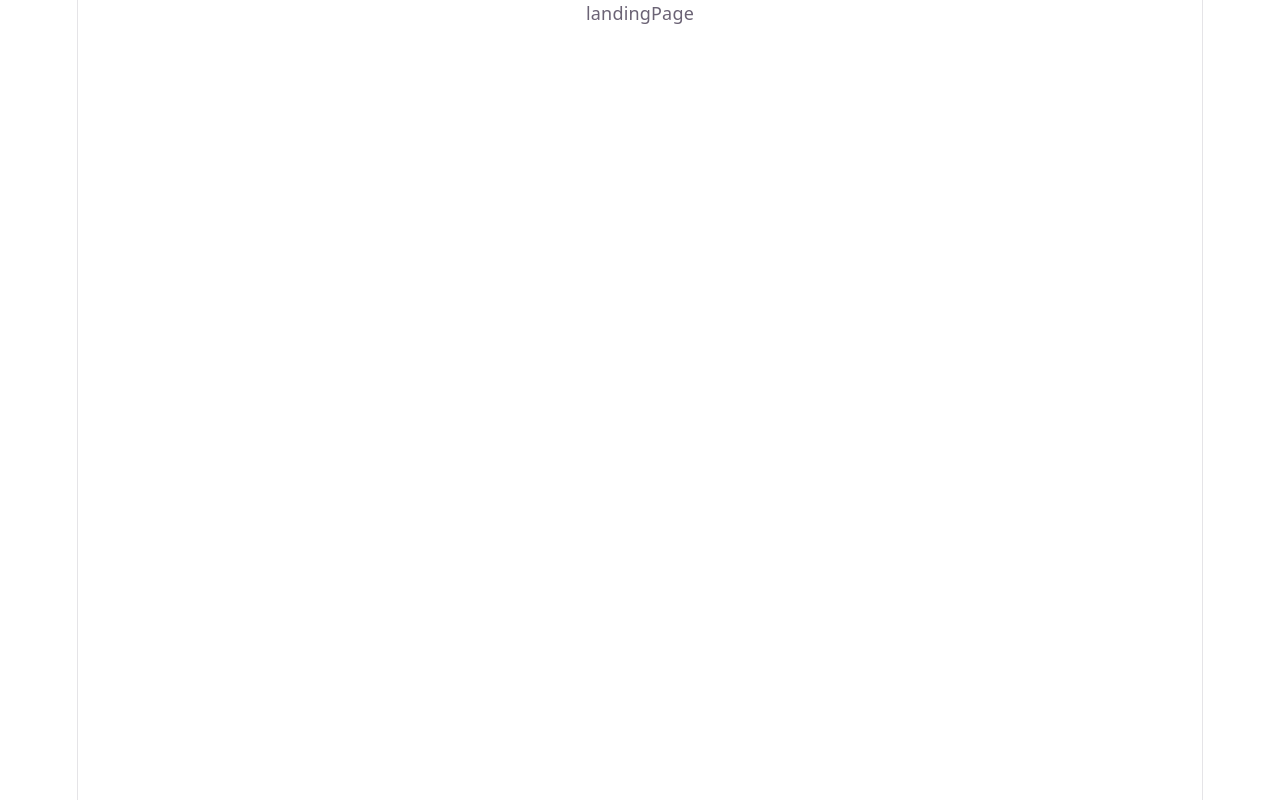
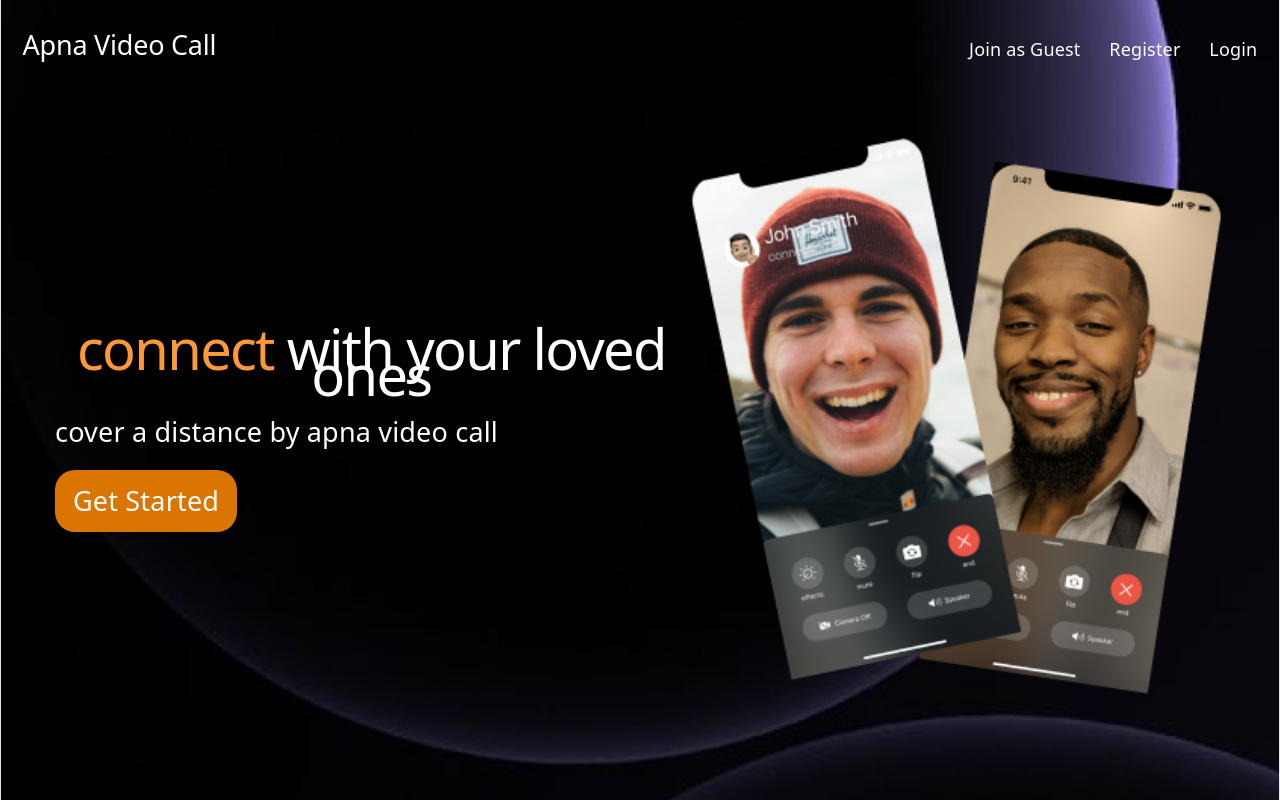
Before and after one commit to Piyush-Rawat-08/ZOOM-Clone, a React (Create React App) app in the folder frontend/: page / in a window 1280 px wide. Built offline with nearby package versions, Linux system fonts and the light colour scheme.

Commit message:
landing page setup

```diff
--- a/frontend/src/App.css
+++ b/frontend/src/App.css
@@ -0,0 +1,52 @@
+.landingPageContainer{
+    width:100%;
+    height:100vh;
+    background-image:url('/public/background.png');
+    background-repeat: 'no-repeat';
+    background-size:cover;
+    color:white;
+}
+.landingPageContainer nav {
+    padding-inline:1.2rem;
+    padding-block:1.6rem;
+    display:flex;
+    justify-content:space-between;
+    align-items:center;
+
+}
+.landingPageContainer nav h2 {
+    font-size: 1.5rem;
+    font-weight:500;
+    color: white !important;
+}
+.landingPageContainer nav .navList {
+    display:flex;
+    gap:1.6rem;
+    cursor:pointer;
+}
+.landingMainContainer{
+    display:flex;
+    justify-content: space-between;
+    padding-inline:3rem;
+    height:80vh;
+    align-items:center;
+}
+.landingMainContainer > div:nth-child(1){
+    font-size:1.5rem;
+}
+.landingMainContainer > div:nth-child(1) div[role="button"]{
+    background-color: #D97500;
+    width: fit-content;
+    padding:1rem;
+    border-radius:20px;
+    margin-top:1.4rem;
+}
+.landingMainContainer > div:nth-child(1) div[role="button"] a {
+    font-size:1.2 rem;
+    text-decoration: none;
+    color:white;
+}
+.landingMainContainer > div:nth-child(2) img{
+    height:70vh;
+    width:auto;
+}
--- a/frontend/src/index.css
+++ b/frontend/src/index.css
@@ -55,7 +55,7 @@
 }
 
 #root {
-  width: 1126px;
+  width: 100%;
   max-width: 100%;
   margin: 0 auto;
   text-align: center;
--- a/frontend/src/pages/landingPage.jsx
+++ b/frontend/src/pages/landingPage.jsx
@@ -1,7 +1,37 @@
-import React from 'react'
+import React from 'react';
+import '../App.css';
+import {Link} from 'react-router-dom';
 
 export default function landingPage() {
-  return (
-    <div>landingPage</div>
-  )
+  return <div className="landingPageContainer">
+    <nav>
+      <div className="navHeader">
+        <h2>Apna Video Call</h2>
+      </div>
+      <div className="navList">
+        <p>Join as Guest</p>
+        <p>Register</p>
+        <div role = "button">
+          <p>Login</p>
+        </div>
+      </div>
+    </nav>
+
+
+    <div className="landingMainContainer">
+
+      <div>
+        <h1><span style={{color: "#FF9839"}}>connect</span> <span style={{color: "white"}}>with your loved ones</span></h1>
+        <p style={{textAlign:"left"}}>cover a distance by apna video call</p>
+        <div role="button">
+          <Link to={"/home"}>Get Started</Link>
+        </div>
+      </div>
+
+      <div>
+        <img src="/mobile.png"/>
+      </div>
+
+    </div>
+  </div>;
 }
```
Also changed, not shown: frontend/public/background.png (added), frontend/public/mobile.png (added).
